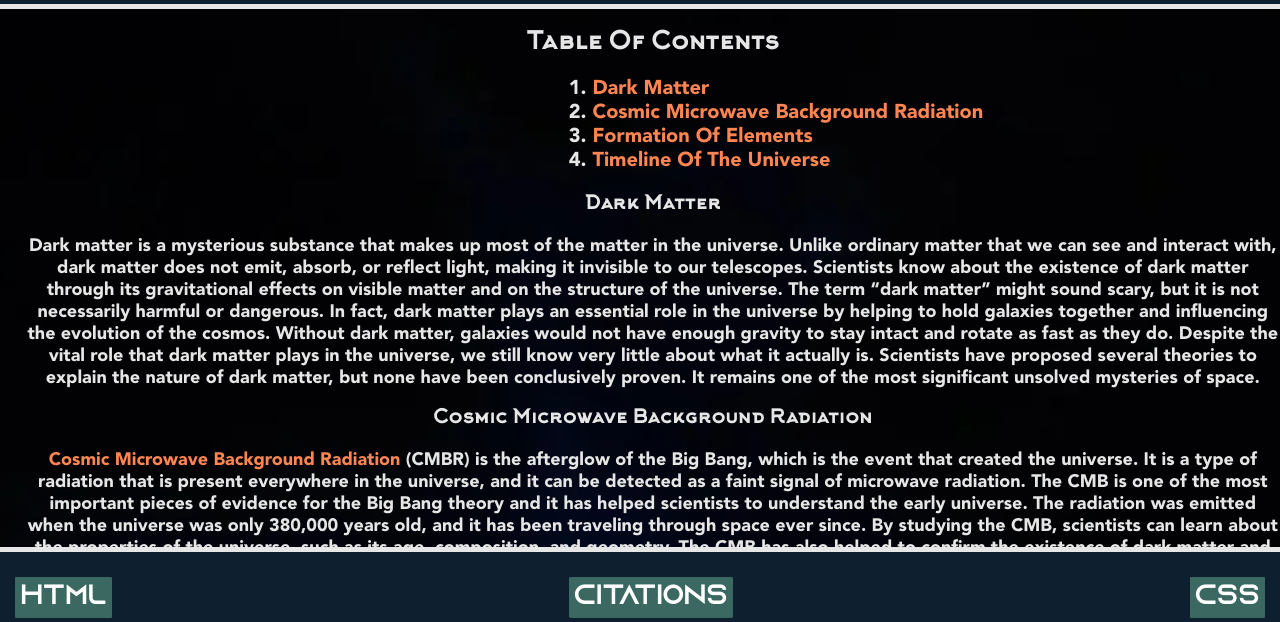
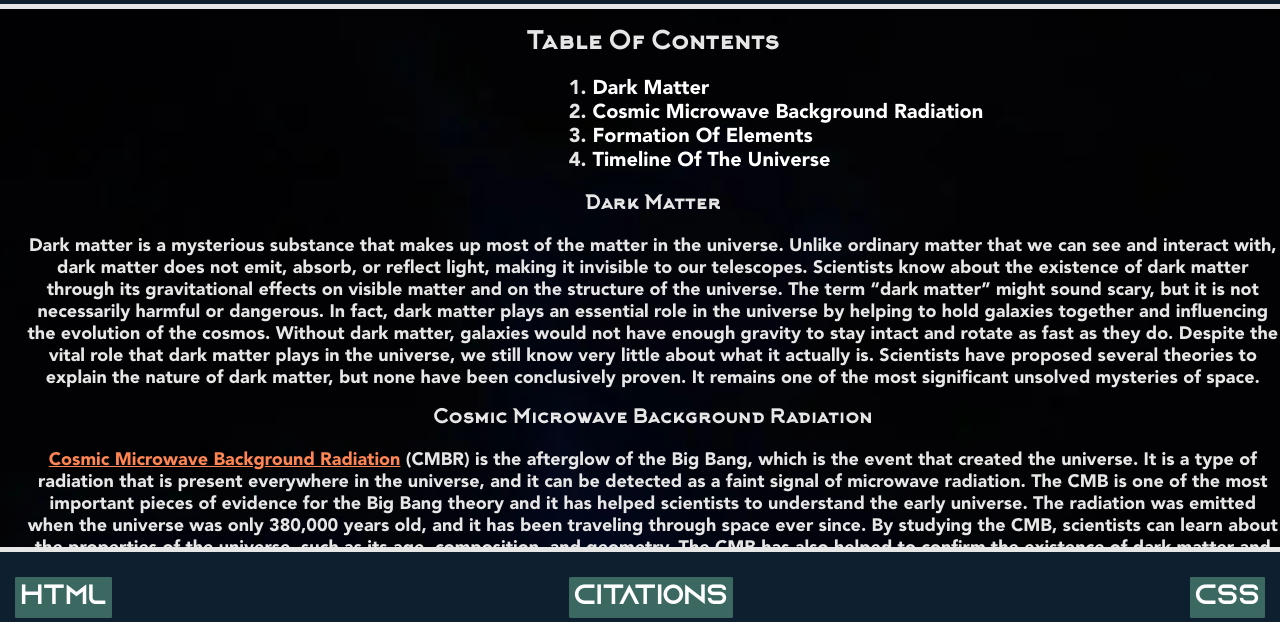
Before and after one commit to SiddiquiMu/home, a plain HTML site: page bigbang.html in a window 1280 px wide. Shown: the part 176-798 px from the top of the page. Drawn offline with Linux system fonts and the light colour scheme.

Commit message:
Add files via upload

```diff
--- a/bigbang.css
+++ b/bigbang.css
@@ -63,6 +63,15 @@ body{
     margin-left: 42%;
     text-align: left;
     font-size: 20px;
+}
+
+#link{
+    text-decoration: underline;
+    color: #FF8552 ;
+
+}
+#link:hover{
+    color: #FFC6AD;
 }
 
 
@@ -144,7 +153,3 @@ ol{
     text-align: left;
     font-size: 20px;
 }
-
-a{
-    color:#FF8552;
-}
--- a/bigbang.html
+++ b/bigbang.html
@@ -45,7 +45,7 @@
         </p>
         <h3 id="cmbr">Cosmic Microwave Background Radiation</h3>
         <p>
-        <a href="https://en.wikipedia.org/wiki/Cosmic_microwave_background">Cosmic Microwave Background Radiation</a> (CMBR) is the afterglow of the Big Bang, which is the event that created the universe.
+        <a id="link" href="https://en.wikipedia.org/wiki/Cosmic_microwave_background">Cosmic Microwave Background Radiation</a> (CMBR) is the afterglow of the Big Bang, which is the event that created the universe.
         It is a type of radiation that is present everywhere in the universe, and it can be detected as a faint signal of microwave radiation.
         The CMB is one of the most important pieces of evidence for the Big Bang theory and it has helped scientists to understand the early universe.
         The radiation was emitted when the universe was only 380,000 years old, and it has been traveling through space ever since.
--- a/planets.css
+++ b/planets.css
@@ -67,7 +67,14 @@ body{
     list-style-position: inside;
 }
 
+#link{
+    text-decoration: underline;
+    color: #FF8552 ;
 
+}
+#link:hover{
+    color: #FFC6AD;
+}
 
 /* For button customization and for the hover animation line under the button when hovering the cursor over it*/
 .button{
--- a/timedilation.css
+++ b/timedilation.css
@@ -57,6 +57,15 @@ body{
 
 #BackToTopButton{
     clear: both;
+}
+
+#link{
+    text-decoration: underline;
+    color: #FF8552 ;
+
+}
+#link:hover{
+    color: #FFC6AD;
 }
 
 /* For button customization and for the hover animation line under the button when hovering the cursor over it*/
```
Also changed, not shown: planets.html (+1 -1 lines), timedilation.html (+1 -1 lines).
